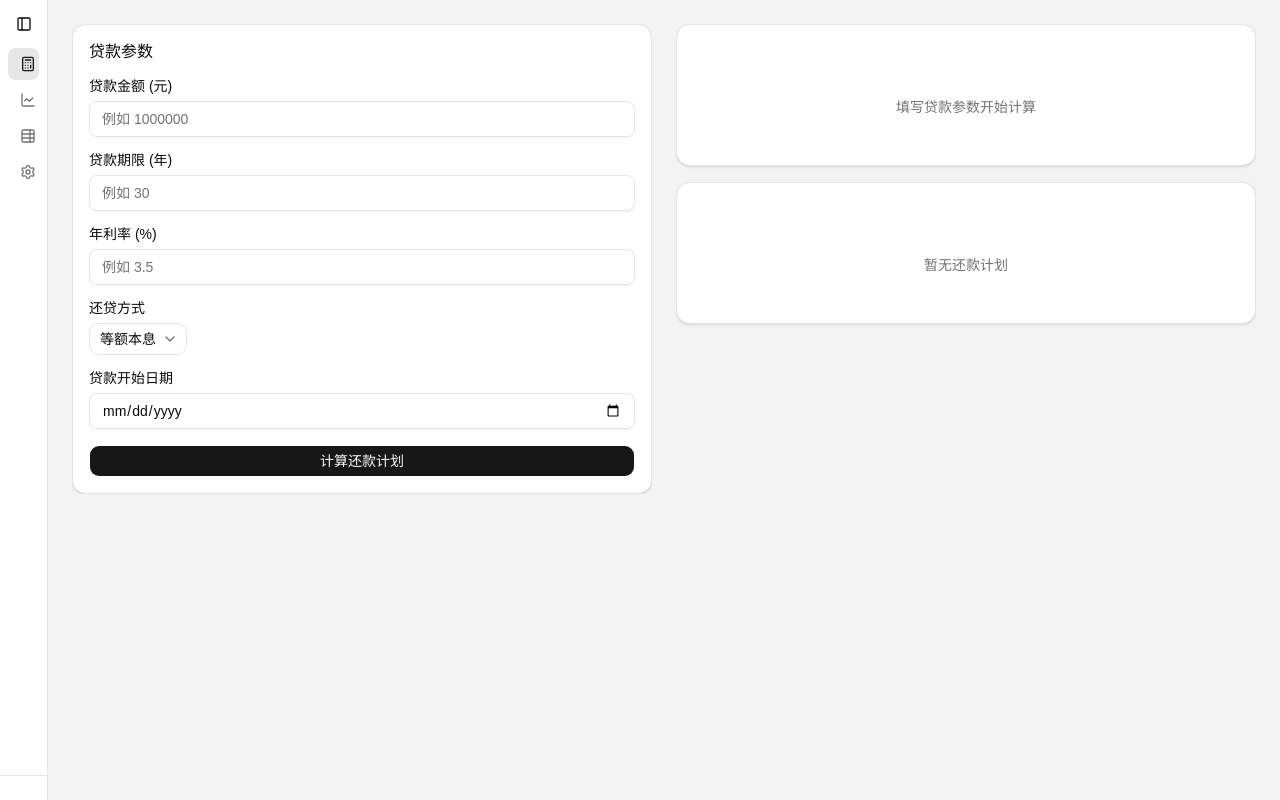
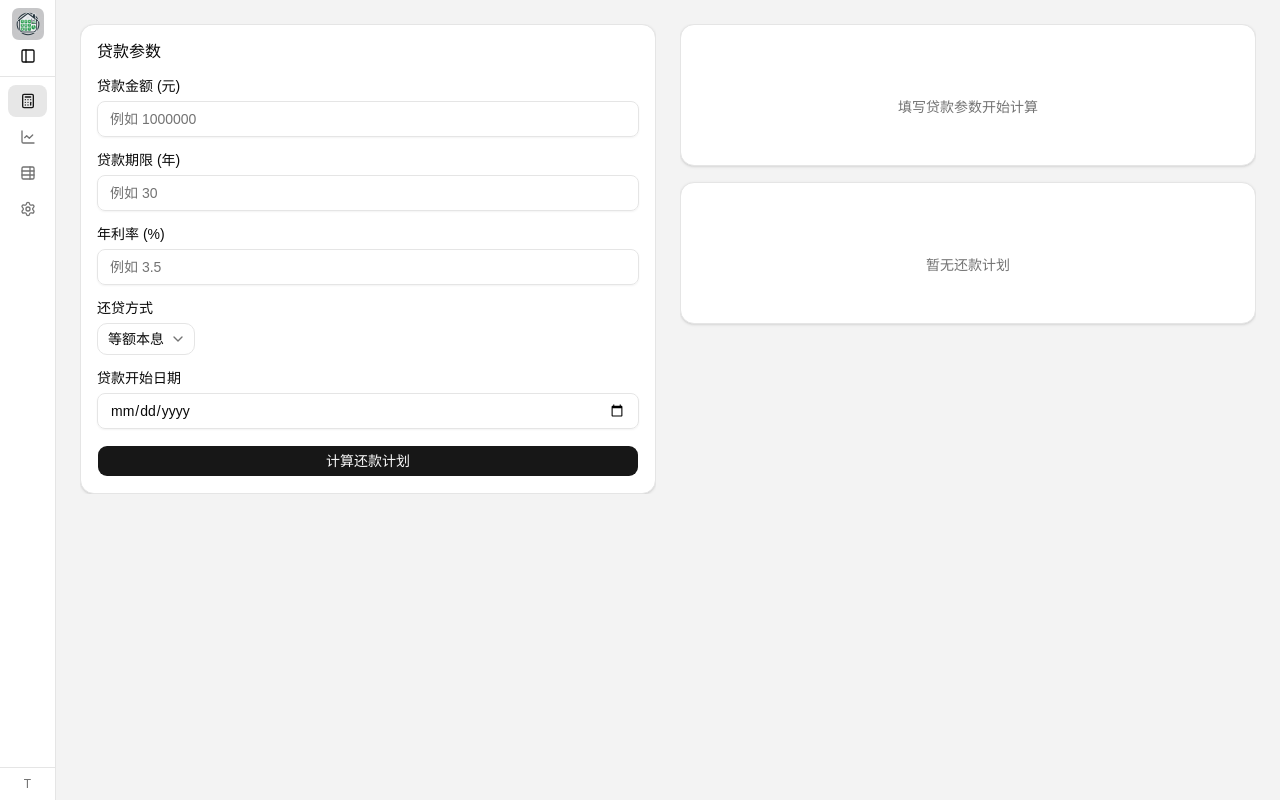
Before and after one commit to DropFan/loan-schedule, a React (Vite) app: page / in a window 1280 px wide. Both pictures are taken after a click on the button 175 px from the left and 24 px from the top of the page. Built offline with nearby package versions, Linux system fonts and the light colour scheme.

Commit message:
feat(ui): Sidebar 显示 logo/名称/版本/作者，折叠态优化，移动端 header

```diff
--- a/src/components/layout/AppShell.tsx
+++ b/src/components/layout/AppShell.tsx
@@ -1,4 +1,5 @@
 import { Outlet } from 'react-router';
+import { APP_AUTHOR_LINK, APP_NAME, APP_VERSION } from '@/constants/app.constants';
 import { BottomTabs } from './BottomTabs';
 import { Sidebar } from './Sidebar';
 
@@ -6,9 +7,20 @@ export function AppShell() {
   return (
     <div className="flex min-h-screen bg-background">
       <Sidebar />
-      <main className="flex-1 pb-16 lg:pb-0">
-        <Outlet />
-      </main>
+      <div className="flex-1 flex flex-col">
+        {/* 移动端顶部 header */}
+        <header className="lg:hidden flex items-center gap-2 px-4 py-2 border-b border-border bg-card">
+          <img src="/logo-128.png" alt={APP_NAME} className="w-6 h-6 rounded" />
+          <span className="text-sm font-bold truncate">{APP_NAME}</span>
+          <span className="text-xs text-muted-foreground">v{APP_VERSION}</span>
+          <span className="text-xs text-muted-foreground ml-auto">
+            By <a href={APP_AUTHOR_LINK} className="hover:text-primary" target="_blank" rel="noreferrer">Tiger</a>
+          </span>
+        </header>
+        <main className="flex-1 pb-16 lg:pb-0">
+          <Outlet />
+        </main>
+      </div>
       <BottomTabs />
     </div>
   );
--- a/src/components/layout/Sidebar.tsx
+++ b/src/components/layout/Sidebar.tsx
@@ -1,7 +1,7 @@
 import { PanelLeft, PanelLeftClose } from 'lucide-react';
 import { useState } from 'react';
 import { NavLink } from 'react-router';
-import { APP_VERSION } from '@/constants/app.constants';
+import { APP_AUTHOR_LINK, APP_NAME, APP_VERSION } from '@/constants/app.constants';
 import { navItems } from './nav-items';
 
 export function Sidebar() {
@@ -17,34 +17,44 @@ export function Sidebar() {
 
   return (
     <aside
-      className={`hidden lg:flex flex-col border-r border-border bg-surface h-screen sticky top-0 transition-[width] duration-200 ${
-        collapsed ? 'w-12' : 'w-50'
+      className={`hidden lg:flex flex-col border-r border-border bg-card h-screen sticky top-0 transition-[width] duration-200 ${
+        collapsed ? 'w-14' : 'w-52'
       }`}
     >
-      <div className="flex items-center justify-between p-3">
-        {!collapsed && (
-          <span className="text-sm font-bold truncate">贷款助手</span>
+      {/* 顶部：Logo + 名称 + 折叠按钮 */}
+      <div className="border-b border-border p-2">
+        {collapsed ? (
+          <div className="flex flex-col items-center gap-1">
+            <img src="/logo-128.png" alt={APP_NAME} className="w-8 h-8 rounded" />
+            <button type="button" onClick={toggle} className="p-1 rounded hover:bg-muted/20">
+              <PanelLeft className="w-4 h-4" />
+            </button>
+          </div>
+        ) : (
+          <div className="flex items-center gap-2 px-1">
+            <img src="/logo-128.png" alt={APP_NAME} className="w-7 h-7 shrink-0 rounded" />
+            <div className="flex-1 min-w-0">
+              <div className="text-sm font-bold truncate">{APP_NAME}</div>
+              <div className="text-[10px] text-muted-foreground">v{APP_VERSION}</div>
+            </div>
+            <button type="button" onClick={toggle} className="p-1 rounded hover:bg-muted/20 shrink-0">
+              <PanelLeftClose className="w-4 h-4" />
+            </button>
+          </div>
         )}
-        <button
-          type="button"
-          onClick={toggle}
-          className="p-1 rounded hover:bg-muted/20"
-        >
-          {collapsed ? (
-            <PanelLeft className="w-4 h-4" />
-          ) : (
-            <PanelLeftClose className="w-4 h-4" />
-          )}
-        </button>
       </div>
 
-      <nav className="flex-1 flex flex-col gap-1 px-2">
+      {/* 导航 */}
+      <nav className="flex-1 flex flex-col gap-1 px-2 pt-2">
         {navItems.map((item) => (
           <NavLink
             key={item.path}
             to={item.path}
+            title={item.label}
             className={({ isActive }) =>
-              `flex items-center gap-3 px-3 py-2 rounded-md text-sm transition-colors ${
+              `flex items-center gap-3 rounded-md text-sm transition-colors ${
+                collapsed ? 'justify-center px-2 py-2' : 'px-3 py-2'
+              } ${
                 isActive
                   ? 'bg-primary/10 text-primary font-medium'
                   : 'text-muted-foreground hover:bg-muted/10'
@@ -57,8 +67,26 @@ export function Sidebar() {
         ))}
       </nav>
 
-      <div className="p-3 text-xs text-muted-foreground border-t border-border">
-        {!collapsed && `v${APP_VERSION}`}
+      {/* 底部：作者信息 */}
+      <div className="p-2 text-xs text-muted-foreground border-t border-border">
+        {collapsed ? (
+          <a
+            href={APP_AUTHOR_LINK}
+            className="block text-center hover:text-primary"
+            target="_blank"
+            rel="noreferrer"
+            title={`v${APP_VERSION} By Tiger`}
+          >
+            T
+          </a>
+        ) : (
+          <div className="px-1">
+            By{' '}
+            <a href={APP_AUTHOR_LINK} className="hover:text-primary" target="_blank" rel="noreferrer">
+              Tiger
+            </a>
+          </div>
+        )}
       </div>
     </aside>
   );
```
